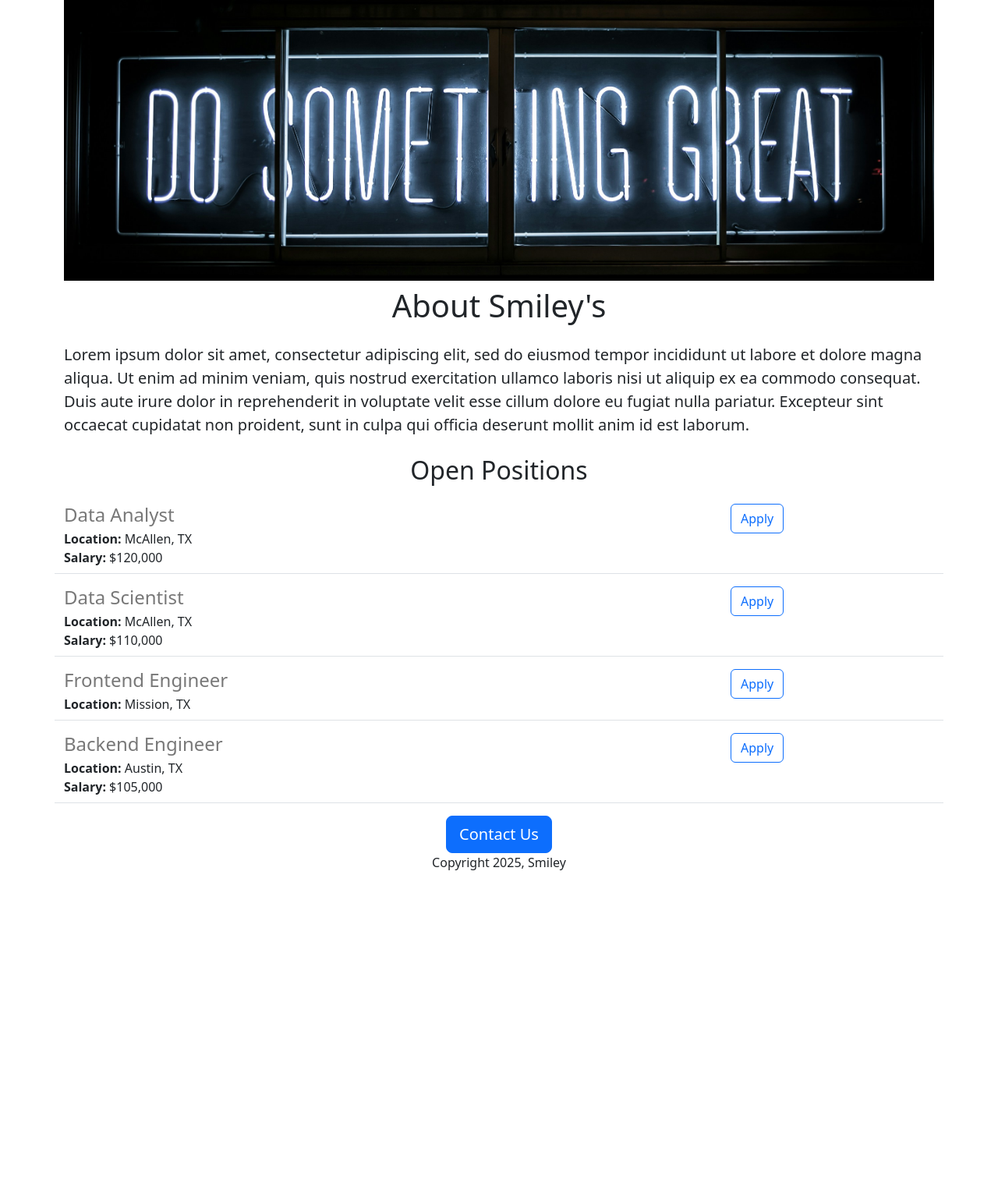
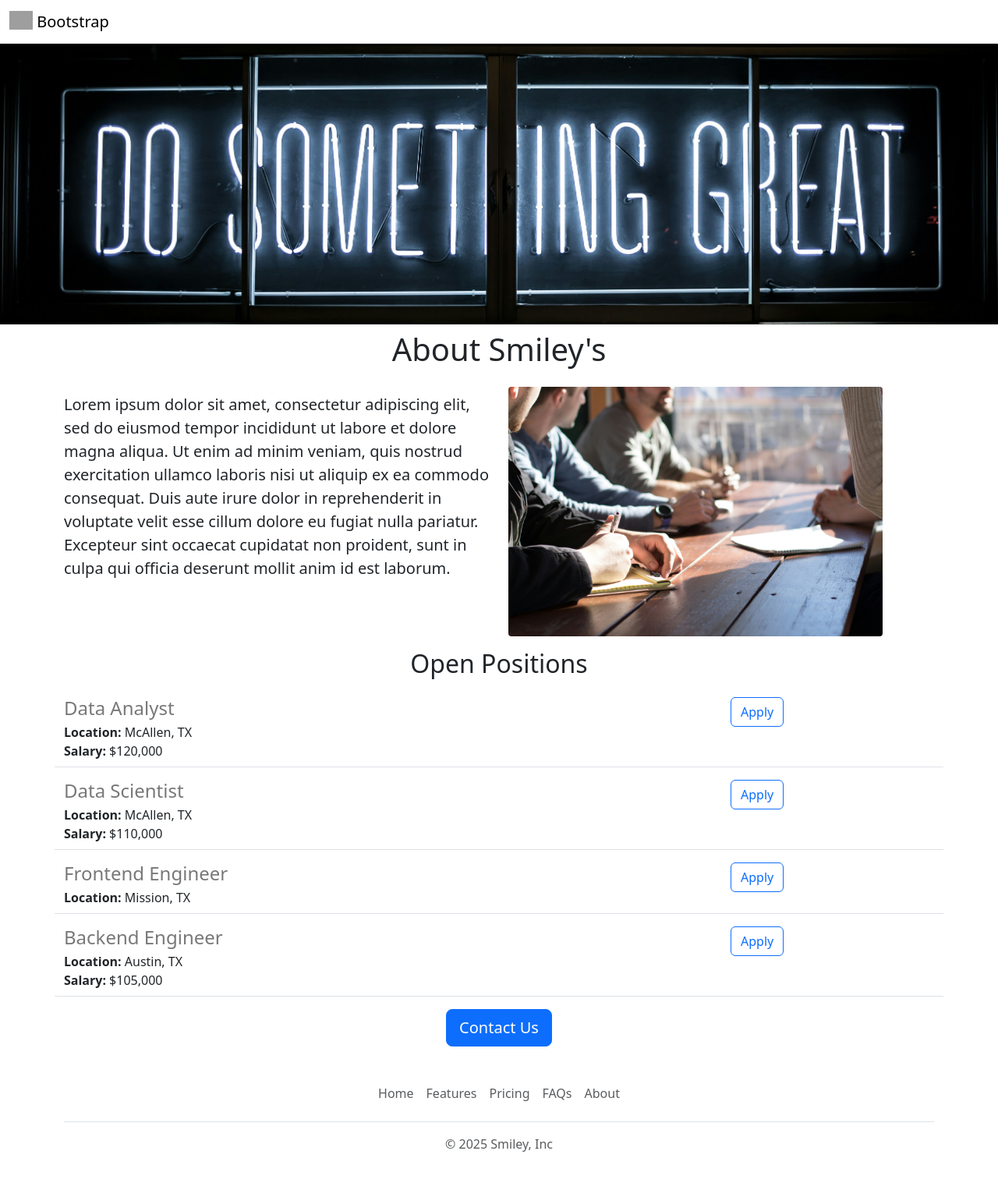
Before and after one commit to isancardona/smiley-career-website, a Flask app: page / in a window 1280 px wide. Shown: the whole page at 78% size. Before the commit the page ends 1116 px from the top, so only its background shows below. Run offline with Flask 3, Linux system fonts and the light colour scheme; grey boxes are pictures that could not be loaded.

Commit message:
Functional and aesthetic improvements to site.

```diff
--- /dev/null
+++ b/templates/footer.html
@@ -0,0 +1,12 @@
+<div class="container">
+  <footer class="py-3 my-4">
+    <ul class="nav justify-content-center border-bottom pb-3 mb-3">
+      <li class="nav-item"><a href="#" class="nav-link px-2 text-body-secondary">Home</a></li>
+      <li class="nav-item"><a href="#" class="nav-link px-2 text-body-secondary">Features</a></li>
+      <li class="nav-item"><a href="#" class="nav-link px-2 text-body-secondary">Pricing</a></li>
+      <li class="nav-item"><a href="#" class="nav-link px-2 text-body-secondary">FAQs</a></li>
+      <li class="nav-item"><a href="#" class="nav-link px-2 text-body-secondary">About</a></li>
+    </ul>
+    <p class="text-center text-body-secondary">&copy; 2025 Smiley, Inc</p>
+  </footer>
+</div>
--- a/templates/home.html
+++ b/templates/home.html
@@ -16,11 +16,20 @@
   </head>
 
   <body>
+    {% include 'nav.html' %}
+    <img class="img-fluid" id="banner" src="https://1baa0a16-11d1-4c7b-9111-4f33f12adaba-00-22zkepttpqeic.janeway.replit.dev/static/banner.jpg" height= "320">
     <div class="container">
-     <img class="img-fluid" id="banner" src="https://1baa0a16-11d1-4c7b-9111-4f33f12adaba-00-22zkepttpqeic.janeway.replit.dev/static/banner.jpg" height= "320">
 
     <h1 class="text-center mt-2 mb-4"">About {{company_name}}</h1>
+
+    <div class="row" style="margin-bottom:16px">
+      <div class="col-md-6">
     <p class="lead mt-2 mb-4">Lorem ipsum dolor sit amet, consectetur adipiscing elit, sed do eiusmod tempor incididunt ut labore et dolore magna aliqua. Ut enim ad minim veniam, quis nostrud exercitation ullamco laboris nisi ut aliquip ex ea commodo consequat. Duis aute irure dolor in reprehenderit in voluptate velit esse cillum dolore eu fugiat nulla pariatur. Excepteur sint occaecat cupidatat non proident, sunt in culpa qui officia deserunt mollit anim id est laborum.</p>
+      </div>
+        <div class="d-none d-md-block col-md-6">
+      <img src="/static/working.jpg" class="img-fluid" style="height:320px; border-radius:4px; margintop:16px;">
+        </div>
+    </div>
     <h2 class="text-center mt-2 mb-4"">Open Positions</h2>
     <div style="margin-bottom:16px">
       {%for job in jobs%}
@@ -30,9 +39,10 @@
 
 
     <div class="text-center">
-    <button type="button" class="btn btn-primary btn-lg">Contact Us</button>
-      <p>Copyright 2025, Smiley</p>
+    <a type="button" class="btn btn-primary btn-lg" href="mailto:isancardona@outlook.com?subject=Question%20about%20job%20openings.&body=My%20name%3A%20%3CYour%20name%20here%3E%0D%0A%0D%0AMy%20Question%3A%20%3CEnter%20question%20here%3E">Contact Us</a>
+     <br>
     </div>
     </div>
+    {% include 'footer.html' %}
   </body>
 </html>
--- a/templates/jobitem.html
+++ b/templates/jobitem.html
@@ -7,6 +7,6 @@
   {% endif %}
   </div>
   <div class="col-3">
-  <button type="button" class="btn btn-outline-primary">Apply</button>
+  <a href="mailto:isancardona@outlook.com?subject=Application%20for%20{{job['title']}}&body=My%20name%3A%20%3CYour%20name%20here%3E%0D%0A%0D%0AMy%20resume%20link%3A%20%3CResume%20link%3E%0D%0A%0D%0AMy%20Linkedin%20link%3A%20%3CLinkedin%20link%3E" type="button" class="btn btn-outline-primary"">Apply</a>
   </div>
 </div>
--- /dev/null
+++ b/templates/nav.html
@@ -0,0 +1,9 @@
+<nav class="navbar shadow-sm fixed-top bg-white">
+  <div class="container-fluid">
+    <a class="navbar-brand" href="#">
+      <img src="/docs/5.3/assets/brand/bootstrap-logo.svg" alt="Logo" width="30" height="24" class="d-inline-block align-text-top">
+      Bootstrap
+    </a>
+  </div>
+</nav>
+<div style="height:56px"></div>
```
Also changed, not shown: static/working.jpg (added).
